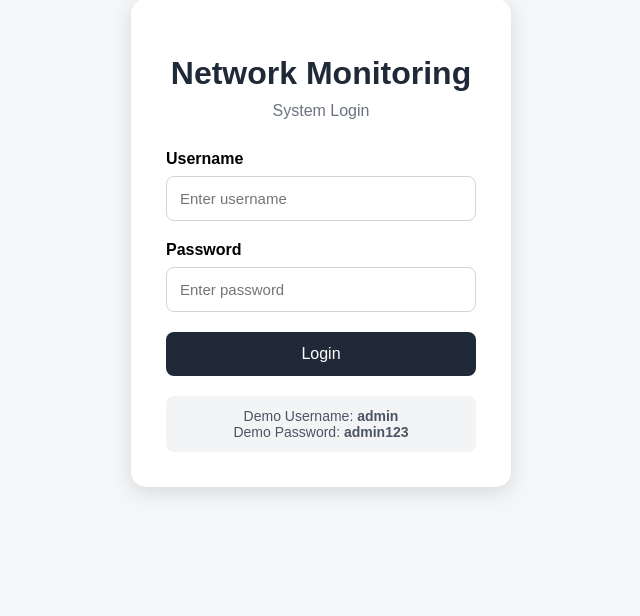
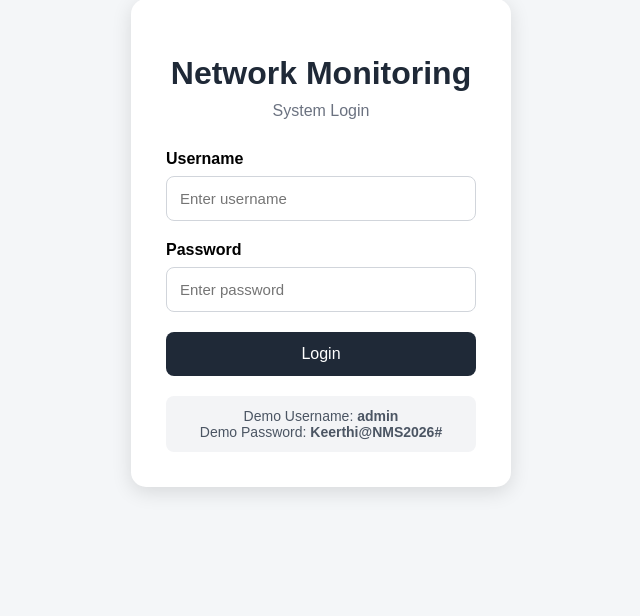
Before and after one commit to Keerthi-Jeslin-06/Network-Monitoring-System, a Flask app: page /login in a window 1280 px wide. Shown: the part 157-773 px from the top of the page, without its empty margins (319-959 px from the left). Run offline with Flask 3, Linux system fonts and the light colour scheme.

Commit message:
Update demo login credentials

```diff
--- a/templates/login.html
+++ b/templates/login.html
@@ -237,7 +237,7 @@
 
         Demo Username: <b>admin</b><br>
 
-        Demo Password: <b>admin123</b>
+        Demo Password: <b>Keerthi@NMS2026#</b>
 
     </div>
 
```
